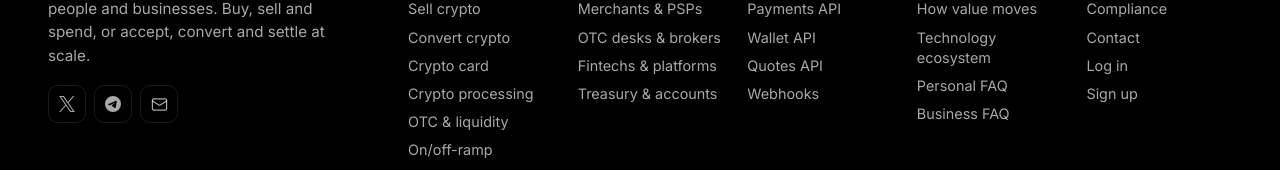
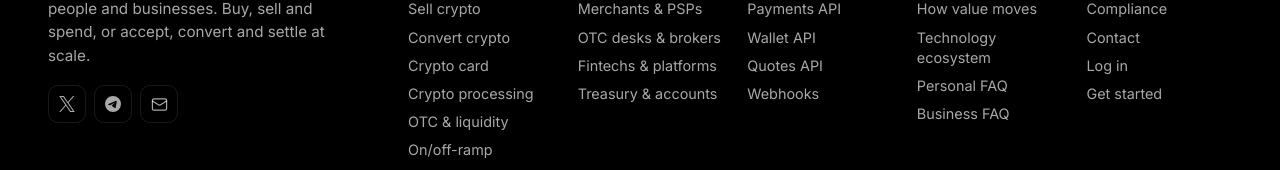
Before and after one commit to BlackFoxMetaverse/Coincashy_, a Next.js app: page / in a window 1280 px wide. Shown: the part 7292-7462 px from the top of the page. Built offline with nearby package versions, Linux system fonts and the light colour scheme.

Commit message:
Change all Sign up links to Get started and ensure they redirect to auth/signup

```diff
--- a/src/app/about/page.tsx
+++ b/src/app/about/page.tsx
@@ -295,7 +295,7 @@ export default function Home() {
           <div className="f-col"><h4>Solutions</h4><a href="#personal">Individuals</a><a href="#models">Merchants &amp; PSPs</a><a href="#models">OTC desks &amp; brokers</a><a href="#models">Fintechs &amp; platforms</a><a href="#rails">Treasury &amp; accounts</a></div>
           <div className="f-col"><h4>Developers</h4><a href="#developers">API overview</a><a href="#developers">Payments API</a><a href="#developers">Wallet API</a><a href="#developers">Quotes API</a><a href="#developers">Webhooks</a></div>
           <div className="f-col"><h4>Resources</h4><a href="#how">How it works</a><a href="#pipeline">How value moves</a><a href="#trust">Technology ecosystem</a><a href="#faq-personal">Personal FAQ</a><a href="#faq-business">Business FAQ</a></div>
-          <div className="f-col"><h4>Company</h4><a href="/about">About Coincashy</a><a href="#compliance">Compliance</a><a href="#contact">Contact</a><a href="https://trade.coincashy.io/auth/login" target="_blank" rel="noopener">Log in</a><a href="https://trade.coincashy.io/auth/signup" target="_blank" rel="noopener">Sign up</a></div>
+          <div className="f-col"><h4>Company</h4><a href="/about">About Coincashy</a><a href="#compliance">Compliance</a><a href="#contact">Contact</a><a href="https://trade.coincashy.io/auth/login" target="_blank" rel="noopener">Log in</a><a href="https://trade.coincashy.io/auth/signup" target="_blank" rel="noopener">Get started</a></div>
         </div>
       </div>
       <div className="f-mid">
--- a/src/app/page.tsx
+++ b/src/app/page.tsx
@@ -1140,7 +1140,7 @@ export default function Home() {
           <div className="f-col"><h4>Solutions</h4><a href="#personal">Individuals</a><a href="#models">Merchants &amp; PSPs</a><a href="#models">OTC desks &amp; brokers</a><a href="#models">Fintechs &amp; platforms</a><a href="#rails">Treasury &amp; accounts</a></div>
           <div className="f-col"><h4>Developers</h4><a href="#developers">API overview</a><a href="#developers">Payments API</a><a href="#developers">Wallet API</a><a href="#developers">Quotes API</a><a href="#developers">Webhooks</a></div>
           <div className="f-col"><h4>Resources</h4><a href="#how">How it works</a><a href="#pipeline">How value moves</a><a href="#trust">Technology ecosystem</a><a href="#faq-personal">Personal FAQ</a><a href="#faq-business">Business FAQ</a></div>
-          <div className="f-col"><h4>Company</h4><a href="/about">About Coincashy</a><a href="#compliance">Compliance</a><a href="#contact">Contact</a><a href="https://trade.coincashy.io/auth/login" target="_blank" rel="noopener">Log in</a><a href="https://trade.coincashy.io/auth/signup" target="_blank" rel="noopener">Sign up</a></div>
+          <div className="f-col"><h4>Company</h4><a href="/about">About Coincashy</a><a href="#compliance">Compliance</a><a href="#contact">Contact</a><a href="https://trade.coincashy.io/auth/login" target="_blank" rel="noopener">Log in</a><a href="https://trade.coincashy.io/auth/signup" target="_blank" rel="noopener">Get started</a></div>
         </div>
       </div>
       <div className="f-mid">
```
